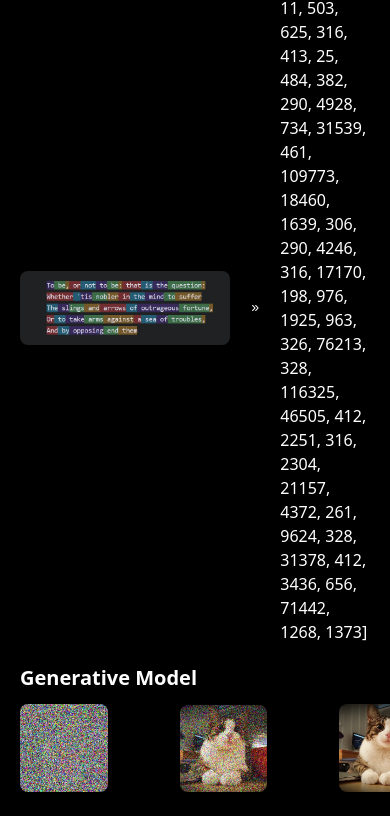
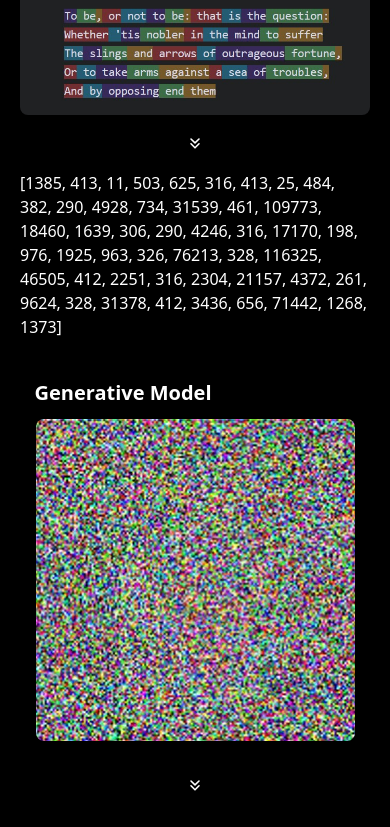
Before and after one commit to yiwenwangANU/portfolio, a React (Vite) app: page / in a window 390 px wide. Shown: the part 3780-4607 px from the top of the page. Built offline with nearby package versions, Linux system fonts and the light colour scheme.

Commit message:
add responsice design for mobile devices

```diff
--- a/src/components/MachineLearning.jsx
+++ b/src/components/MachineLearning.jsx
@@ -1,5 +1,5 @@
 import { motion } from "framer-motion";
-import { HiChevronDoubleRight } from "react-icons/hi";
+import { HiChevronDoubleDown, HiChevronDoubleRight } from "react-icons/hi";
 
 function MachineLearning() {
   return (
@@ -19,7 +19,7 @@ function MachineLearning() {
       <div className="pt-1 pb-3 text-gray-500 text-lg">
         I have experience in building the models including
       </div>
-      <div className="flex flex-col gap-5 justify-center items-center mx-auto">
+      <div className="flex flex-col gap-10 justify-center items-center mx-auto">
         <div className="">
           <div className="text-xl font-bold pb-3">Computer Vision</div>
           <img src="object detection.jpg" className="rounded-lg" />
@@ -28,10 +28,11 @@ function MachineLearning() {
           <div className="text-xl font-bold pb-3">
             Natural Language Processing
           </div>
-          <div className="flex flex-row gap-5 items-center">
-            <img src="tobeornottext.jpg" className="w-3/5 rounded-lg" />
-            <HiChevronDoubleRight />
-            <div className="w-2/5">
+          <div className="flex sm:flex-row gap-5 items-center flex-col">
+            <img src="tobeornottext.jpg" className="sm:w-3/5 rounded-lg" />
+            <HiChevronDoubleRight className="hidden sm:block" />
+            <HiChevronDoubleDown className="block sm:hidden" />
+            <div className="sm:w-2/5">
               [1385, 413, 11, 503, 625, 316, 413, 25, 484, 382, 290, 4928, 734,
               31539, 461, 109773, 18460, 1639, 306, 290, 4246, 316, 17170, 198,
               976, 1925, 963, 326, 76213, 328, 116325, 46505, 412, 2251, 316,
@@ -42,12 +43,14 @@ function MachineLearning() {
         </div>
         <div>
           <div className="text-xl font-bold pb-3">Generative Model</div>
-          <div className="flex flex-row gap-9 items-center">
-            <img src="cat0.jpg" className="w-1/4 rounded-lg" />
-            <HiChevronDoubleRight />
-            <img src="cat1.jpg" className="w-1/4 rounded-lg" />
-            <HiChevronDoubleRight />
-            <img src="cat2.jpg" className="w-1/4 rounded-lg" />
+          <div className="flex sm:flex-row gap-9 items-center flex-col">
+            <img src="cat0.jpg" className="sm:w-1/4 rounded-lg" />
+            <HiChevronDoubleRight className="hidden sm:block" />
+            <HiChevronDoubleDown className="block sm:hidden" />
+            <img src="cat1.jpg" className="sm:w-1/4 rounded-lg" />
+            <HiChevronDoubleRight className="hidden sm:block" />
+            <HiChevronDoubleDown className="block sm:hidden" />
+            <img src="cat2.jpg" className="sm:w-1/4 rounded-lg" />
           </div>
         </div>
       </div>
```
